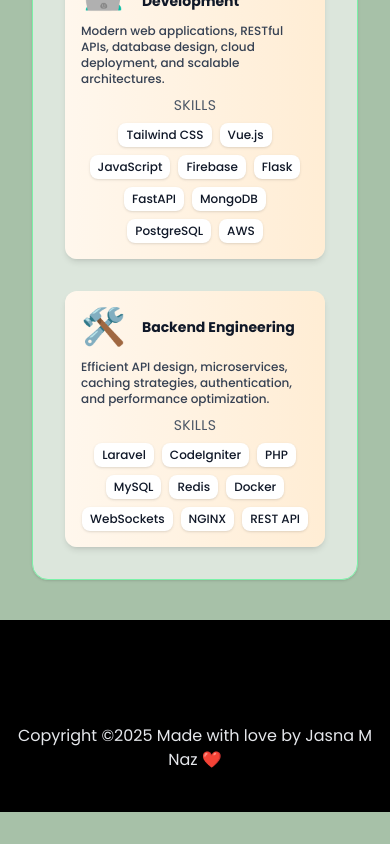
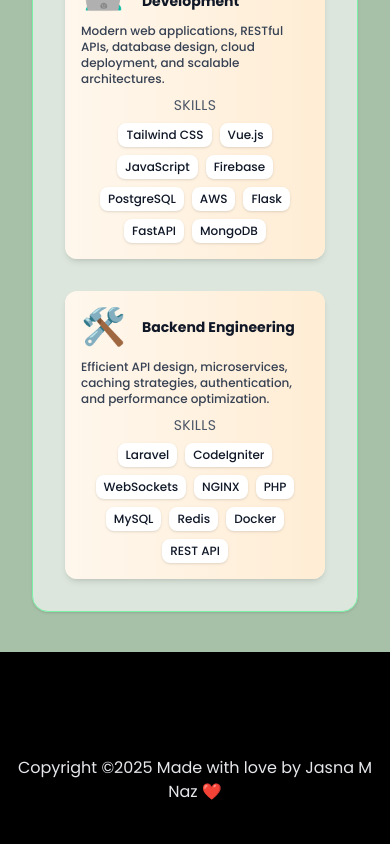
Before and after one commit to jasna18/vue-portfolio-new, a Vue app in the folder portfolio-new/: page / in a window 390 px wide. Shown: the part 2346-3190 px from the top of the page. Before the commit the page ends 3158 px from the top, so only its background shows below. Built offline with nearby package versions, Linux system fonts and the light colour scheme.

Commit message:
rearranged skills in technical expertise in mobile

```diff
--- a/portfolio-new/src/components/Page/AboutUs.vue
+++ b/portfolio-new/src/components/Page/AboutUs.vue
@@ -91,14 +91,14 @@
     <ExpertiseCard
       title="Full-Stack Development"
       description="Modern web applications, RESTful APIs, database design, cloud deployment, and scalable architectures."
-      :skills="['Tailwind CSS', 'Vue.js', 'JavaScript','Firebase', 'Flask', 'FastAPI', 'MongoDB', 'PostgreSQL', 'AWS']"
+      :skills="['Tailwind CSS', 'Vue.js', 'JavaScript','Firebase', 'PostgreSQL', 'AWS','Flask', 'FastAPI','MongoDB']"
       icon="👨‍💻"  data-aos="fade-right" data-aos-delay="400" data-aos-duration="800"
     />
 
     <ExpertiseCard
       title="Backend Engineering"
       description="Efficient API design, microservices, caching strategies, authentication, and performance optimization."
-      :skills="['Laravel', 'CodeIgniter', 'PHP', 'MySQL', 'Redis', 'Docker', 'WebSockets', 'NGINX', 'REST API']"
+      :skills="['Laravel', 'CodeIgniter','WebSockets', 'NGINX', 'PHP', 'MySQL', 'Redis', 'Docker',  'REST API']"
       icon="🛠️"  data-aos="fade-right" data-aos-delay="400" data-aos-duration="800"
     />
     </div>
```
